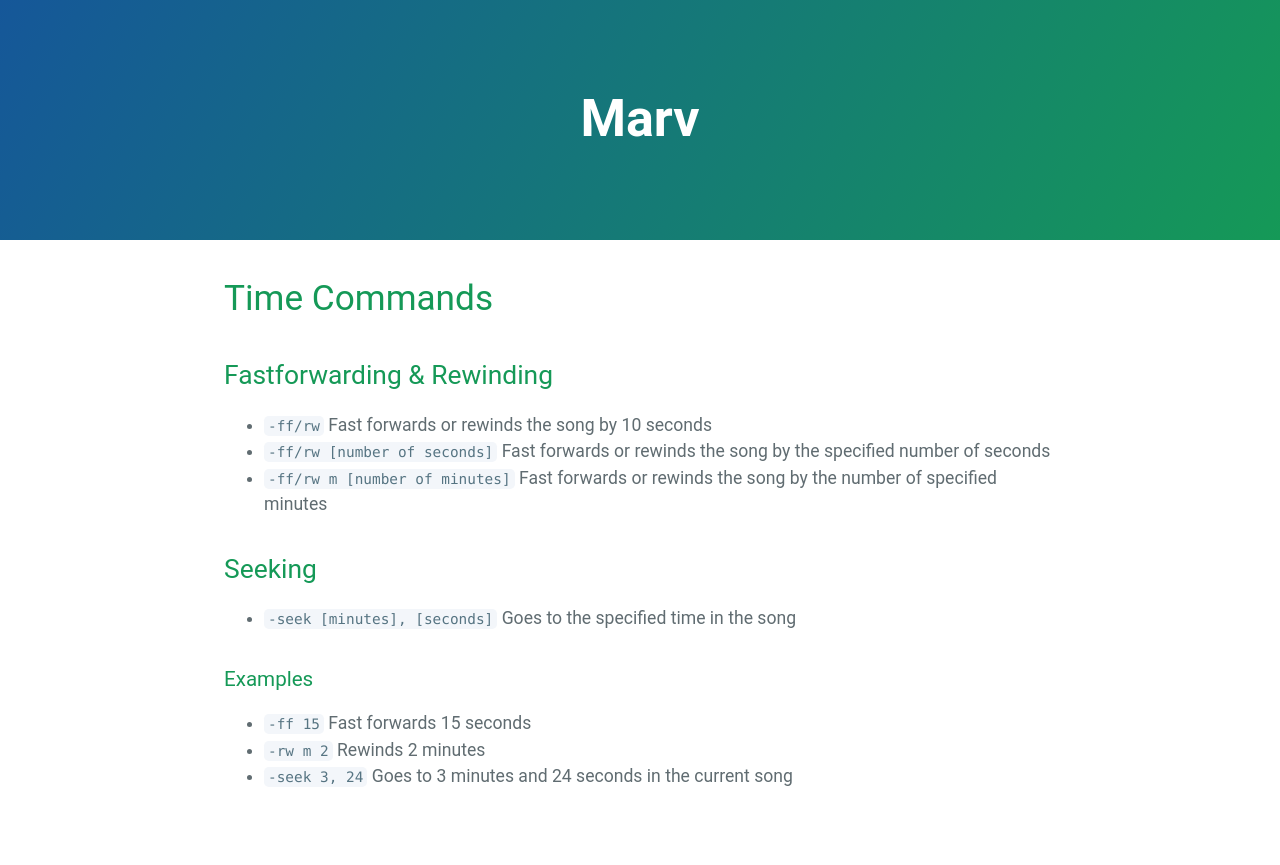
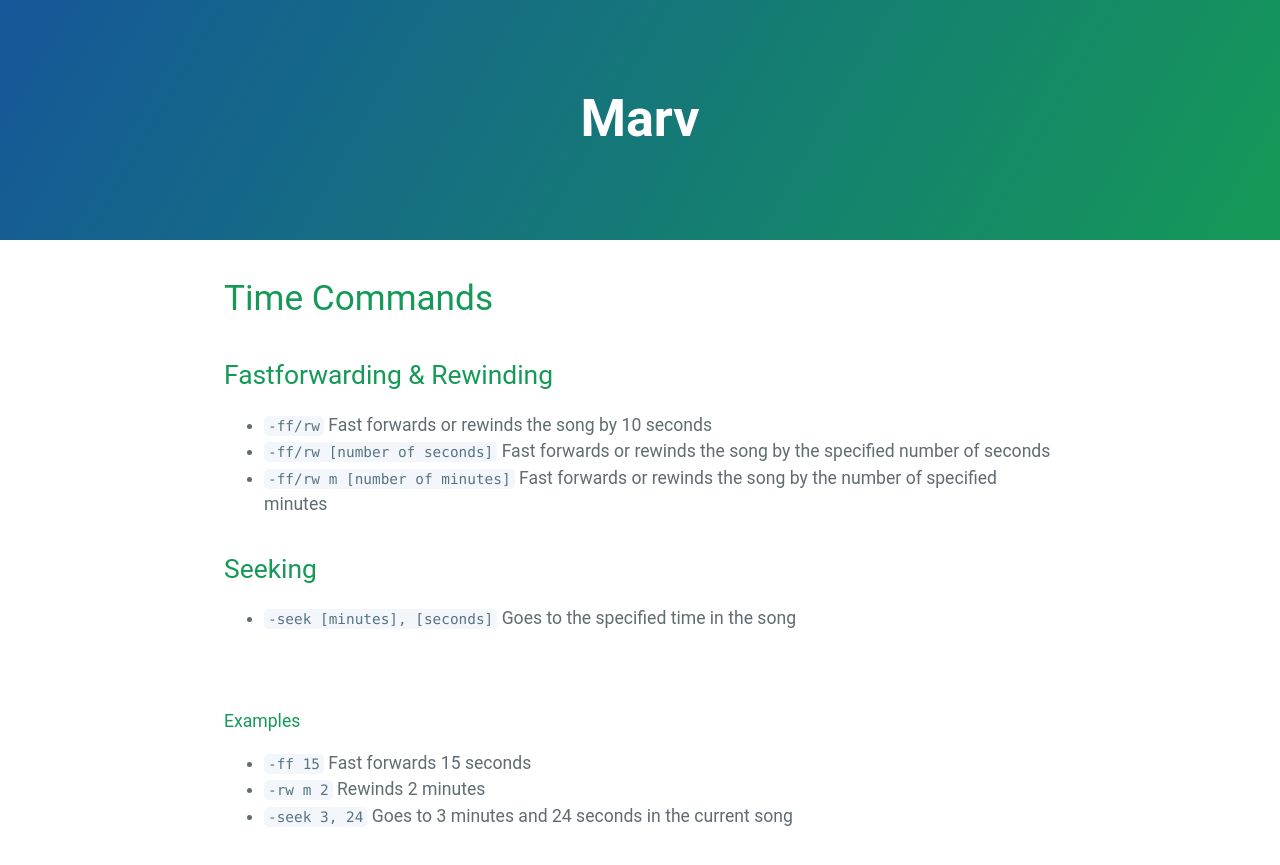
Before and after one commit to mymindishazel/marv-docs, a Jekyll site: the page built from commands/time.md, in a window 1280 px wide. Shown: the top 865 px of the page. Built offline with Jekyll 4.4.1, drawn with Linux system fonts in a browser that asks for light colours; our own code applies the rules of GitHub Pages for plain Markdown files.

Commit message:
Update time.md

```diff
--- a/commands/time.md
+++ b/commands/time.md
@@ -11,7 +11,9 @@
 
 * `-seek [minutes], [seconds]` Goes to the specified time in the song
 
-### Examples
+<br>
+
+#### Examples
 
 * `-ff 15` Fast forwards 15 seconds
 * `-rw m 2` Rewinds 2 minutes
```
